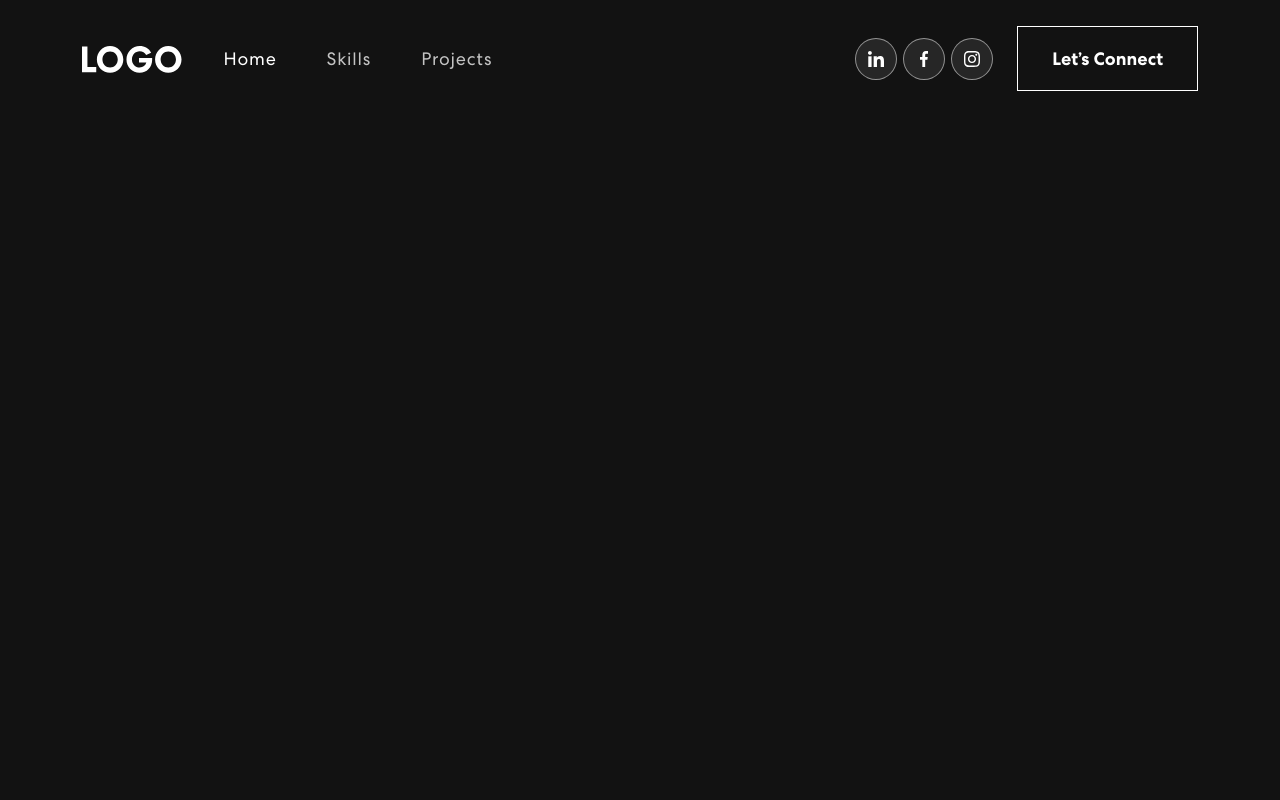
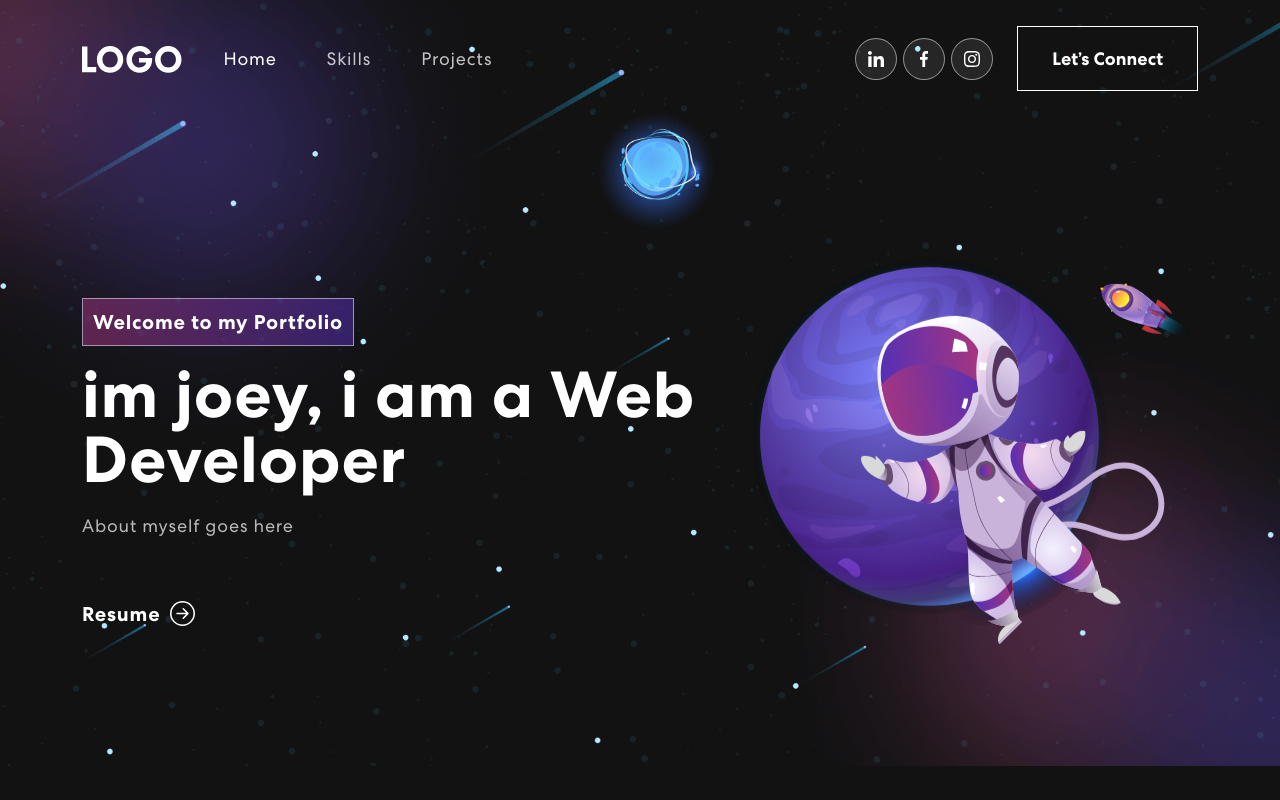
Before and after one commit to jorofino3/portfolio, a React (Create React App) app in the folder app/: page / in a window 1280 px wide. Built offline with nearby package versions, Linux system fonts and the light colour scheme.

Commit message:
Header finished with animations and CSS

```diff
--- a/app/package.json
+++ b/app/package.json
@@ -13,7 +13,7 @@
     "nodemailer": "^6.7.5",
     "react": "^18.1.0",
     "react-bootstrap": "^2.4.0",
-    "react-bootstrap-icons": "^1.8.2",
+    "react-bootstrap-icons": "^1.8.4",
     "react-dom": "^18.1.0",
     "react-mailchimp-subscribe": "^2.1.3",
     "react-multi-carousel": "^2.8.1",
--- a/app/src/App.css
+++ b/app/src/App.css
@@ -239,6 +239,7 @@
   background-size: cover;
   background-repeat: no-repeat;
 }
+/* welcome banner styling */
 .banner .tagline {
   font-weight: 700;
   letter-spacing: 0.8px;
@@ -264,6 +265,7 @@
   line-height: 1.5em;
   width: 96%;
 }
+/* banner button styling: font subject to change bigger */
 .banner button {
   color: #fff;
   font-weight: 700;
@@ -273,6 +275,7 @@
   display: flex;
   align-items: center;
 }
+/* subject to change */
 .banner button svg {
   font-size: 25px;
   margin-left: 10px;
@@ -282,6 +285,7 @@
 .banner button:hover svg {
   margin-left: 25px;
 }
+/* header picture animation */
 .banner img {
   animation: updown 3s linear infinite;
 }
@@ -297,6 +301,7 @@
     }
 }
 .txt-rotate > .wrap {
+  /* line created on break */
   border-right: 0.08em solid #666;
 }
 
--- a/app/src/App.js
+++ b/app/src/App.js
@@ -1,14 +1,16 @@
 import "./App.css";
 import "./NavBar.css";
-import { NavBar } from "./componenets/NavBar";
+import { NavBar } from "./components/NavBar";
+import { Banner } from "./components/Banner";
+
 import "bootstrap/dist/css/bootstrap.min.css";
 
 function App() {
   return (
     <div className='App'>
       <NavBar />
-      {/* <Banner />
-      <Skills />
+      <Banner />
+      {/* <Skills />
       <Projects />
       <Contact />
       <Footer /> */}
--- /dev/null
+++ b/app/src/components/Banner.js
@@ -0,0 +1,81 @@
+import { Container, Row, Col } from "react-bootstrap";
+import { useState, useEffect } from "react";
+import { ArrowRightCircle } from "react-bootstrap-icons";
+import headerImg from "../assets/img/header-img.svg";
+
+export const Banner = () => {
+  const [loopNum, setLoopNum] = useState(0);
+  const [isDeleting, setIsDeleting] = useState(false);
+  const [text, setText] = useState("");
+  const [index, setIndex] = useState(1);
+  const toRotate = ["Web Developer", "Web Designer", "UI/UX Designer"]; // subject to change
+
+  const [delta, setDelta] = useState(300 - Math.random() * 100); // randomize the speed of the text typed
+  const period = 2000; //time passed between each word in rotation
+
+  //types and deletes animated text
+  useEffect(() => {
+    //interval for when the text gets updated
+    let ticker = setInterval(() => {
+      tick();
+    }, delta);
+    //once the interval is set with the component mounted, it will clear the interval when the component unmounts
+    return () => {
+      clearInterval(ticker);
+    };
+  }, [text]);
+
+  const tick = () => {
+    let i = loopNum % toRotate.length;
+    let fullText = toRotate[i];
+    let updatedText = isDeleting
+      ? fullText.substring(0, text.length - 1)
+      : fullText.substring(0, text.length + 1);
+
+    setText(updatedText);
+
+    //delete the twice as fast (subject to change)
+    if (isDeleting) {
+      setDelta((prevDelta) => prevDelta / 2);
+    }
+
+    //edge cases
+    if (!isDeleting && updatedText === fullText) {
+      setIsDeleting(true);
+      setIndex((prevIndex) => prevIndex - 1);
+      setDelta(period);
+    } else if (isDeleting && updatedText === "") {
+      setIsDeleting(false);
+      setLoopNum(loopNum + 1);
+      setIndex(1);
+      setDelta(500);
+    } else {
+      setIndex((prevIndex) => prevIndex + 1);
+    }
+  };
+
+  return (
+    <section className='banner' id='home'>
+      <Container>
+        <Row className='align-items-center'>
+          <Col xs={12} md={6} xl={7}>
+            <span className='tagline'>Welcome to my Portfolio</span>
+            <h1>
+              {"im joey, i am a "}
+              <span className='wrap'> {text} </span>
+            </h1>
+            <p> About myself goes here </p>
+            {/* Resume goes here on click */}
+            <button onClick={() => console.log("Resume Download")}>
+              Resume
+              <ArrowRightCircle size={25} />
+            </button>
+          </Col>
+          <Col xs={12} md={6} xl={5}>
+            <img src={headerImg} alt='Astro' />
+          </Col>
+        </Row>
+      </Container>
+    </section>
+  );
+};
```
Also changed, not shown: app/src/componenets/Banner.js (deleted), app/src/components/NavBar.js (renamed from app/src/componenets/NavBar.js), 1 other file (tests, documents, lock files or other folders).
